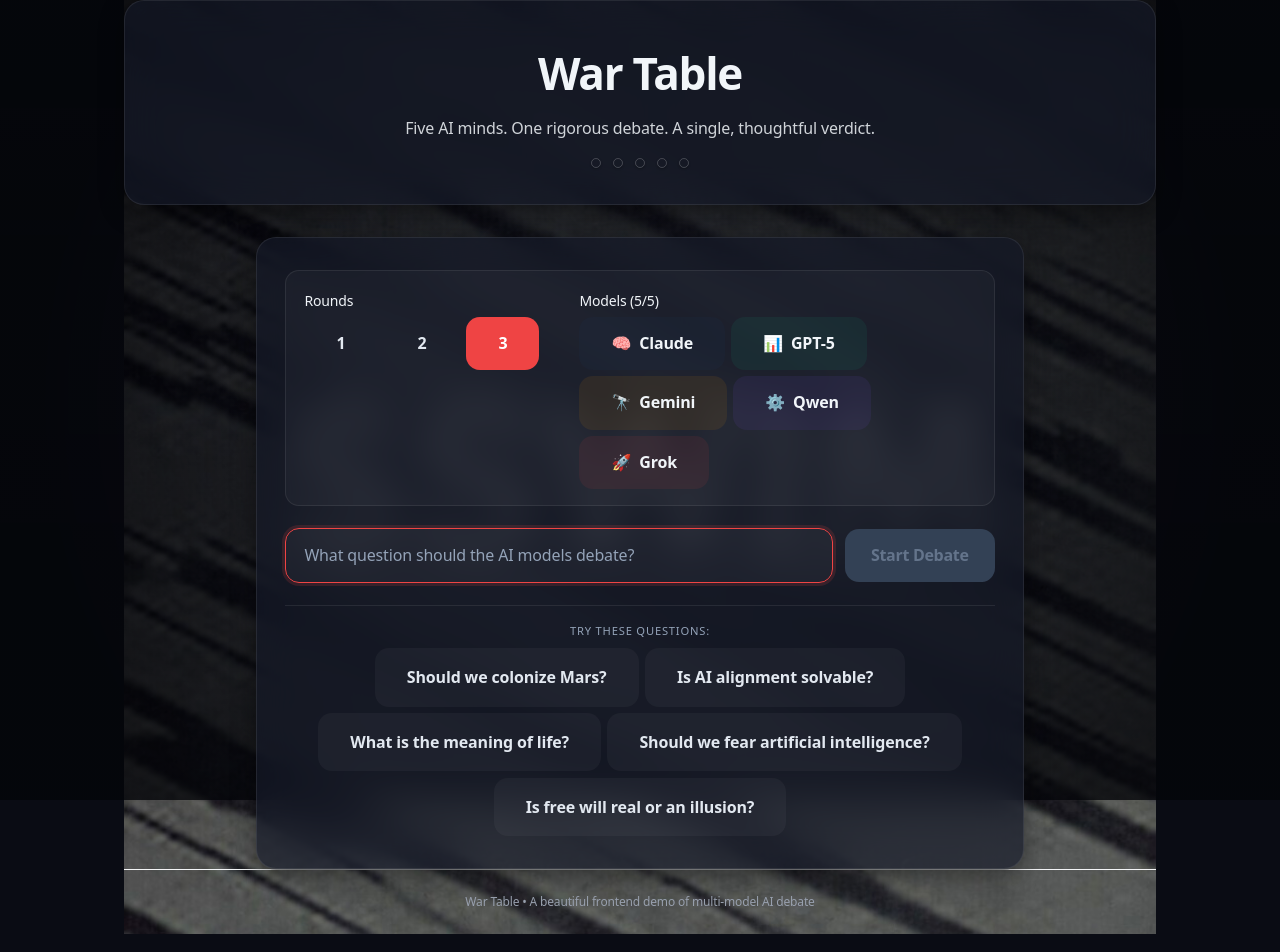
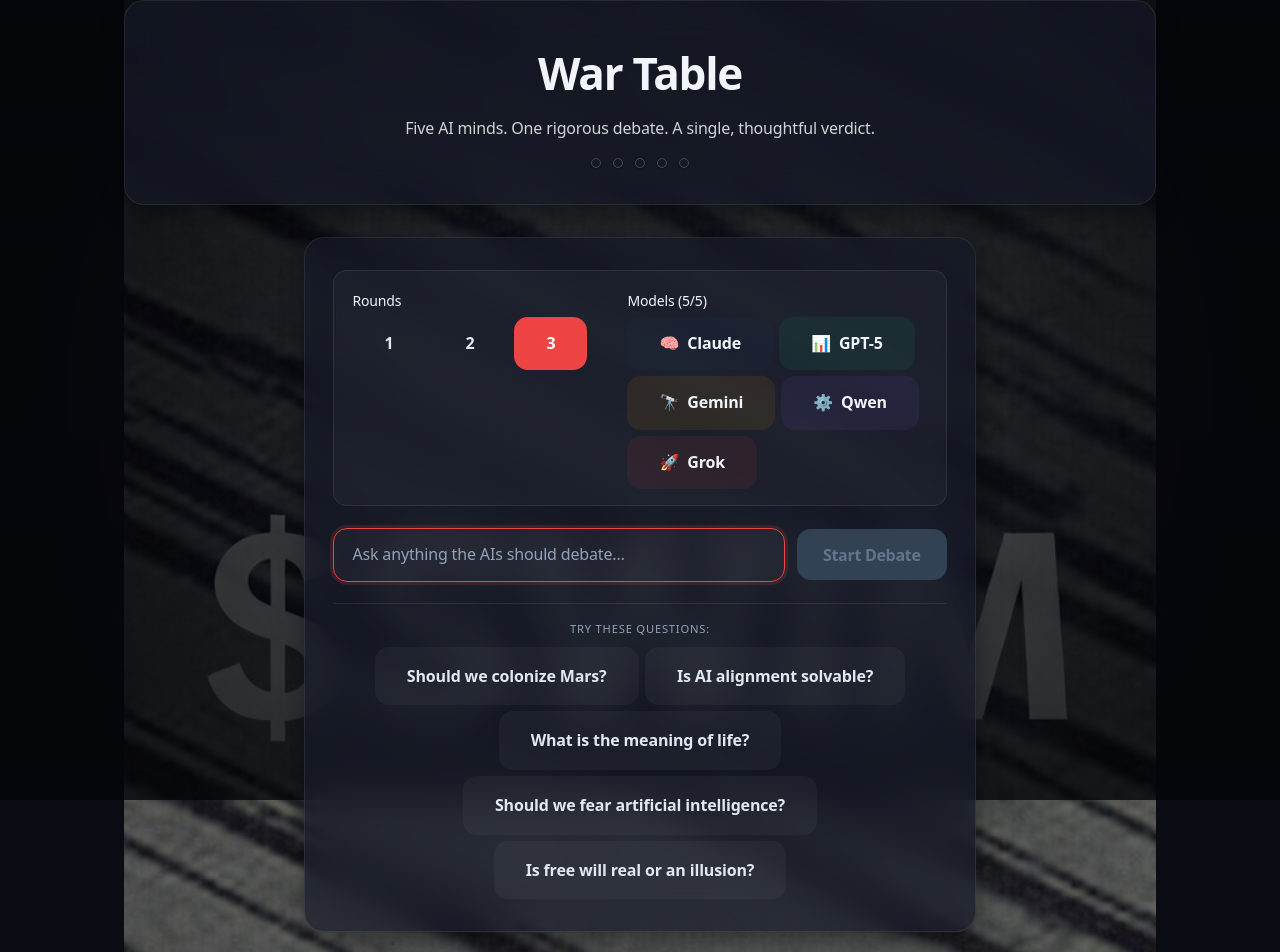
Before and after one commit to nostalgicgarethdev/war-table, a React (Vite) app in the folder frontend/: page / in a window 1280 px wide. Shown: the top 952 px of the page. Built offline with nearby package versions, Linux system fonts and the light colour scheme.

Commit message:
style: final professional polish — nicer cards, layout, footer, and typography

```diff
--- a/frontend/src/App.css
+++ b/frontend/src/App.css
@@ -505,19 +505,19 @@
 
 .model-response-card {
   background: var(--surface-solid);
-  backdrop-filter: blur(12px);
+  backdrop-filter: blur(14px);
   border-radius: var(--radius-lg);
-  padding: 1.35rem 1.5rem;
+  padding: 1.4rem 1.6rem;
   box-shadow: var(--shadow-sm);
   border: 1px solid var(--border);
-  transition: all var(--transition-normal);
+  transition: transform var(--transition-normal), box-shadow var(--transition-normal), border-color var(--transition-fast);
   position: relative;
 }
 
 .model-response-card:hover {
-  transform: translateY(-2px);
+  transform: translateY(-3px);
   box-shadow: var(--shadow-md);
-  border-color: var(--border-strong);
+  border-color: var(--accent);
 }
 
 .model-response-card:hover::before {
--- a/frontend/src/App.tsx
+++ b/frontend/src/App.tsx
@@ -198,9 +198,9 @@
         </div>
       </header>
 
-      <main className="flex-1 pb-12">
+      <main className="flex-1 pb-16">
         {!debateId ? (
-          <div className="debate-setup max-w-3xl mx-auto">
+          <div className="debate-setup max-w-2xl mx-auto">
             {/* Config controls - makes the frontend interactive and powerful */}
             <div className="config-panel mb-6">
               <div className="config-row">
@@ -257,24 +257,20 @@
                 type="text"
                 value={question}
                 onChange={(e) => setQuestion(e.target.value)}
-                placeholder="What question should the AI models debate?"
+                placeholder="Ask anything the AIs should debate…"
                 aria-label="Debate question input"
                 onKeyDown={(e) => e.key === 'Enter' && startDebate()}
                 disabled={loading}
                 autoFocus
+                className="text-lg"
               />
               <button
                 onClick={startDebate}
                 disabled={loading || !question.trim() || selectedModels.length === 0}
-                className="primary-button"
+                className="primary-button text-base"
                 aria-label={loading ? 'Starting debate...' : 'Start debate'}
               >
-                {loading ? (
-                  <>
-                    <span className="loader-small"></span>
-                    Starting debate...
-                  </>
-                ) : 'Start Debate'}
+                {loading ? 'Thinking…' : 'Start Debate'}
               </button>
             </div>
 
@@ -311,11 +307,11 @@
         ) : (
           <div className="debate-view max-w-4xl mx-auto">
             <div className="debate-header">
-              <div className="flex items-center gap-2 mb-2 text-sm">
-                <span className="px-2.5 py-0.5 rounded-full bg-[var(--accent)]/20 text-[var(--accent)] text-xs font-medium tracking-[0.5px]">IN PROGRESS</span>
-                <span className="text-[var(--text-muted)]">Round {currentRound} of {debateData?.config?.rounds || 3}</span>
+              <div className="flex items-center gap-3 mb-3">
+                <span className="inline-block px-3 py-0.5 text-xs font-semibold tracking-[1px] bg-[var(--accent)]/10 text-[var(--accent)] rounded-full">LIVE</span>
+                <span className="text-sm text-[var(--text-muted)] font-mono">ROUND {currentRound} / {debateData?.config?.rounds || 3}</span>
               </div>
-              <h2 className="text-xl font-semibold tracking-tight">Debate in Progress</h2>
+              <h2 className="text-2xl font-semibold tracking-tighter">The agents are debating</h2>
               <p className="debate-question">"{debateData?.question || question}"</p>
               <div className="debate-progress">
                 <div className="progress-bar">
@@ -512,8 +508,8 @@
         )}
       </main>
 
-      <footer className="text-center text-xs text-gray-400 py-6 border-t border-gray-100 mt-auto">
-        War Table • A beautiful frontend demo of multi-model AI debate
+      <footer className="mt-auto py-8 text-center text-[10px] tracking-[1.5px] text-[var(--text-muted)] opacity-60">
+        WARTABLE AGENTS  •  5 AIs. ONE DECISION.
       </footer>
     </div>
   );
```
